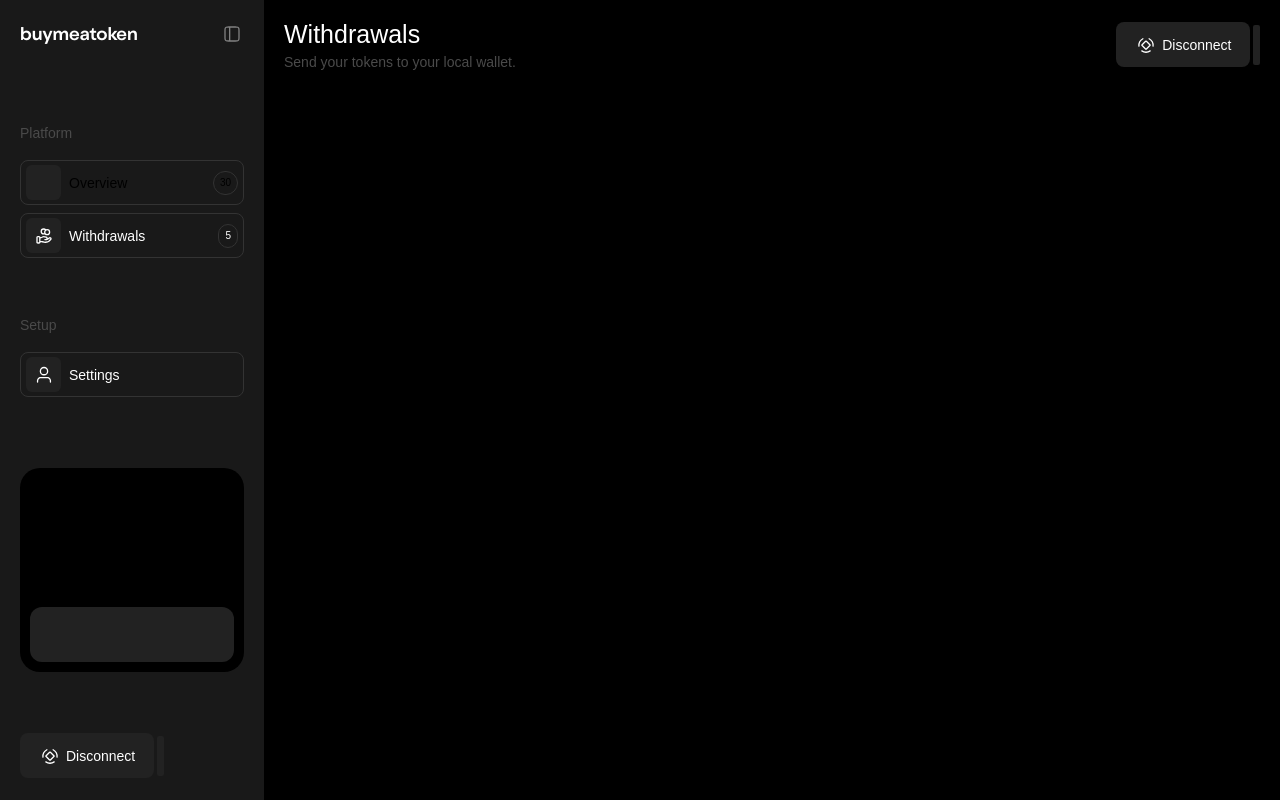
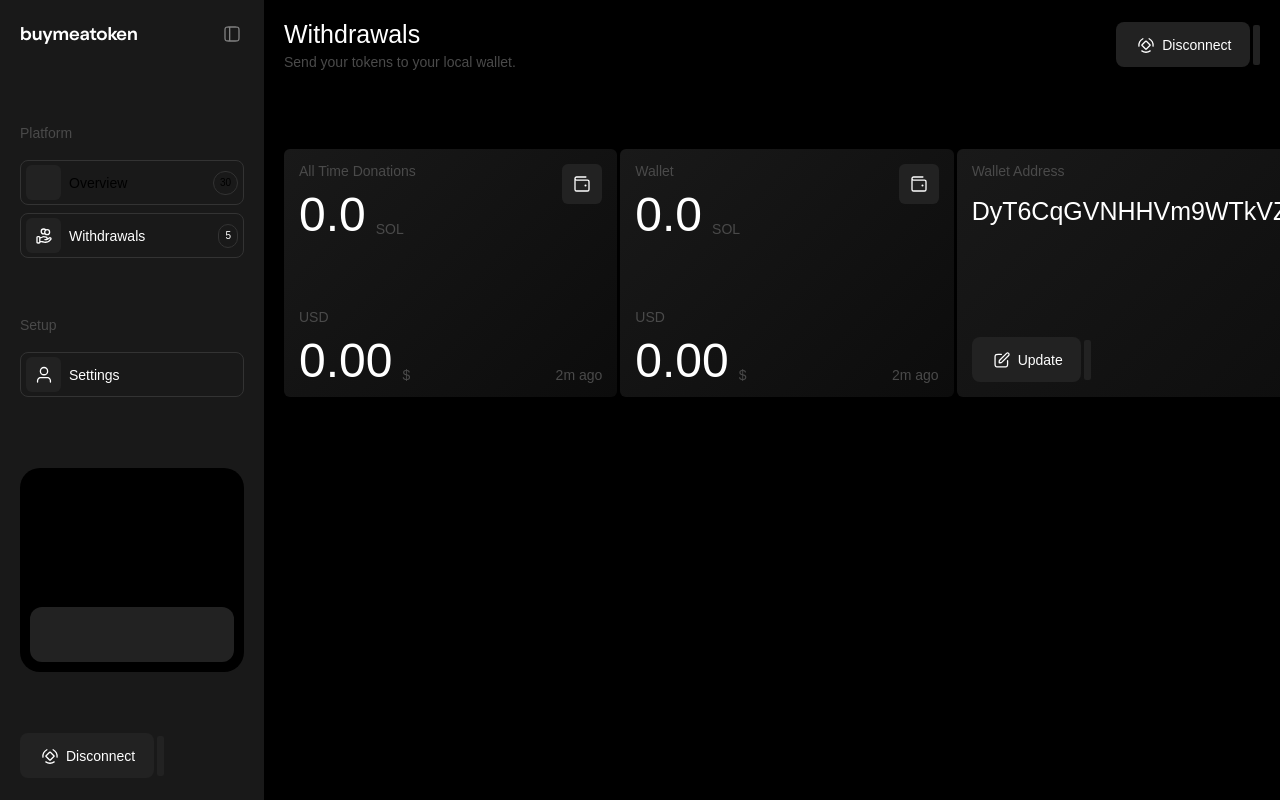
Before and after one commit to Nsude/buymeatoken, a Next.js app: page /dashboard/withdrawals in a window 1280 px wide. Built offline with nearby package versions, Linux system fonts and the light colour scheme; a web font is replaced by a local one.

Commit message:
fresh cards implemented

```diff
--- a/app/dashboard/layout.tsx
+++ b/app/dashboard/layout.tsx
@@ -27,7 +27,7 @@ export default function DashboardLayout({ children }: Props) {
   }
 
   return (
-    <div className="w-full h-screen relative flex items-start gap-x-[1.25rem]">
+    <div className="w-full h-screen overflow-clip relative flex items-start gap-x-[1.25rem]">
       <div className="flex-1">
         <DashboardNavigation />
       </div>
--- a/app/dashboard/page.tsx
+++ b/app/dashboard/page.tsx
@@ -1,14 +1,22 @@
 "use client";
 
-import AllTimeDonationsCard from "../../components/dashboard/AllTimeDonationsCard";
-import BalanceCard from "../../components/dashboard/BalanceCard";
+import { useRouter } from "next/navigation";
+import InfoCard from "../../components/dashboard/InfoCard";
+import CardWithButton from "../../components/dashboard/CardWithButton";
 import CreateLinkCard from "../../components/dashboard/CreateLinkCard";
 import Transactions from "../../components/dashboard/Transactions";
+import WithdrawIcon from "../../public/icons/WithdrawIcon";
 
 export default function Dashboard() {
+  const router = useRouter();
+
+  const handleWithdraw = () => {
+    router.push('/dashboard/withdrawals');
+  }
+
   return (
-    <div className="py-[1.375rem] w-full h-screen pr-[1.375rem] flex flex-col
-    gap-y-[1.25rem] overflow-clip">
+    <div className="py-[1.375rem] min-w-full max-w-[calc(100%-17.75rem)] h-screen pr-[1.375rem]
+    flex flex-col gap-y-[1.25rem] overflow-clip">
       <span className="flex flex-col gap-y-[0.5rem] mb-[3.75rem]">
         <h2 className="text-title">Overview</h2>
         <span className="text-label-gray">Setup and manage your donations.</span>
@@ -20,16 +28,20 @@ export default function Dashboard() {
           <CreateLinkCard />
         </div>
         <div className="w-[30%] h-full">
-          <AllTimeDonationsCard
-            donations={0}
+          <InfoCard
+            firstLabel="All Time Donations"
+            value={0}
             toUSD={0}
             lastUpdated={(Math.floor(Date.now() / 1000) - 120)} // convert to seconds
           />
         </div>
         <div className="w-[30%] h-full">
-          <BalanceCard
-            balance={0}
-            handleWithdraw={() => {}}
+          <CardWithButton
+            label="Balance"
+            value={0}
+            buttonLabel="Withdraw"
+            buttonIcon={<WithdrawIcon />}
+            handleClick={handleWithdraw}
           />
         </div>
       </div>
--- a/app/dashboard/withdrawals/page.tsx
+++ b/app/dashboard/withdrawals/page.tsx
@@ -1,10 +1,51 @@
+"use client";
+
+import InfoCard from "../../../components/dashboard/InfoCard";
+import CardWithButton from "../../../components/dashboard/CardWithButton";
+import EditIcon from "../../../public/icons/EditIcon";
+
 export default function Withdrawals() {
+
+  const handleUpdateAddress = () => {
+
+  }
+
   return (
-    <div className="py-[1.375rem]">
-      <span className="flex flex-col gap-y-[0.5rem]">
+    <div className="py-[1.375rem] min-w-full max-w-[calc(100%-17.75rem)] h-screen pr-[1.375rem] flex
+    flex-col gap-y-[1.25rem] overflow-clip">
+      <span className="flex flex-col gap-y-[0.5rem] mb-[3.75rem]">
         <h2 className="text-title">Withdrawals</h2>
         <span className="text-label-gray">Send your tokens to your local wallet.</span>
       </span>
+
+      <div className="flex items-center gap-x-[3px] min-h-[15.5rem]">
+        <div className="w-[30%] h-full">
+          <InfoCard
+            firstLabel="All Time Donations"
+            value={0}
+            toUSD={0}
+            lastUpdated={(Math.floor(Date.now() / 1000) - 120)} // convert to seconds
+          />
+        </div>
+        <div className="w-[30%] h-full">
+          <InfoCard
+            firstLabel="Wallet"
+            value={0}
+            toUSD={0}
+            lastUpdated={(Math.floor(Date.now() / 1000) - 120)} // convert to seconds
+          />
+        </div>
+        <div className="w-[40%] h-full min-w-0">
+          <CardWithButton
+            label="Wallet Address"
+            value={'DyT6CqGVNHHVm9WTkVZJg3Mw4YQ9C9jh3MAx5rKkPPM2'}
+            buttonLabel="Update"
+            hideUnit={true}
+            buttonIcon={<EditIcon />}
+            handleClick={handleUpdateAddress}
+          />
+        </div>
+      </div>
     </div>
   )
 }
--- /dev/null
+++ b/components/dashboard/CardWithButton.tsx
@@ -0,0 +1,56 @@
+"use client";
+
+import WalletIcon from "../../public/icons/WalletIcon";
+import PrimaryButton from "../buttons/PrimaryButton";
+
+interface Props {
+  label: string;
+  buttonLabel: string;
+  buttonIcon: React.ReactNode;
+  value: number | string;
+  hideUnit?: boolean;
+  handleClick: () => void;
+}
+
+export default function CardWithButton(
+  {
+    value,
+    handleClick,
+    buttonLabel,
+    buttonIcon,
+    hideUnit,
+    label,
+  }: Props
+) {
+  return (
+    <div className="relative flex justify-between w-full h-full bg-card-bg-gradient
+    rounded-[6px] p-[0.9375rem]">
+      {/* Left side */}
+      <div className="flex flex-col justify-between w-[85%]">
+        <div className="flex flex-col gap-y-[0.9375rem] text-label-gray">
+          <span>{label}</span>
+          <span className="flex items-end gap-x-[0.625rem] ">
+            <span className={` text-white truncate max-w-full
+              ${hideUnit ? 'leading-[1.5] text-title' : 'leading-[0.9] text-title-large'}
+            `}>
+              {value === 0 ? "0.0" : value}
+            </span>
+            {!hideUnit && <span>SOL</span>}
+          </span>
+        </div>
+
+        <PrimaryButton
+          label={buttonLabel}
+          Icon={buttonIcon}
+          handleClick={handleClick}
+        />
+      </div>
+
+      {/* right side */}
+      <span className="h-[2.5rem] max-w-[2.5rem] basis-[20%]
+        bg-dark-gray rounded-[6px] flex items-center justify-center">
+        <WalletIcon />
+      </span>
+    </div>
+  )
+}
--- a/components/dashboard/AllTimeDonationsCard.tsx
+++ b/components/dashboard/InfoCard.tsx
@@ -2,14 +2,16 @@ import WalletIcon from "../../public/icons/WalletIcon";
 import { getTimeAgo } from "../../utility/timeAgo";
 
 interface Props {
-  donations: number;
+  firstLabel: string;
+  value: number;
   toUSD: number;
-  lastUpdated: number;
+  lastUpdated?: number;
 }
 
-export default function AllTimeDonationsCard (
+export default function InfoCard(
   {
-    donations,
+    firstLabel,
+    value,
     toUSD,
     lastUpdated
   }: Props
@@ -20,10 +22,10 @@ export default function AllTimeDonationsCard (
       {/* Left side */}
       <div className="flex flex-col justify-between w-[80%]">
         <div className="flex flex-col gap-y-[0.9375rem] text-label-gray">
-          <span>All Time Donations</span>
+          <span>{firstLabel}</span>
           <span className="flex items-end gap-x-[0.625rem]">
             <span className="text-title-large leading-[0.9] text-white truncate">
-              {donations === 0 ? "0.0" : donations}
+              {value === 0 ? "0.0" : value}
             </span>
             <span>SOL</span>
           </span>
@@ -47,7 +49,9 @@ export default function AllTimeDonationsCard (
           <WalletIcon />
         </span>
 
-        <span className="text-label-gray"> {getTimeAgo(lastUpdated)} </span>
+        { lastUpdated &&
+          <span className="text-label-gray"> {getTimeAgo(lastUpdated)} </span>
+        }
       </div>
     </div>
   )
--- a/components/dashboard/TransactionListItem.tsx
+++ b/components/dashboard/TransactionListItem.tsx
@@ -33,9 +33,11 @@ export default function TransactionListItem() {
       </div>
 
       {/* Token Logo */}
-      <LogoTokenIcon color="#4A4A4A" size={22} />
+      <span className="hidden 2xl:block">
+        <LogoTokenIcon color="#4A4A4A" size={22} />
+      </span>
 
-      <div>
+      <div className="text-nowrap">
         <div className="flex items-center justify-end gap-x-[0.625rem] mb-1.5">
           <span>{0.382} &nbsp; {"ACR"}</span>
           <ChevronRightIcon size={18} />
--- a/components/dashboard/BalanceCard.tsx
+++ b/components/dashboard/WalletAddressCard.tsx
@@ -5,11 +5,11 @@ import WithdrawIcon from "../../public/icons/WithdrawIcon";
 import PrimaryButton from "../buttons/PrimaryButton";
 
 interface Props {
-  balance: number;
-  handleWithdraw: () => void;
+  address: number;
+  handleUpdateAddress: () => void;
 }
 
-export default function BalanceCard({ balance, handleWithdraw }: Props) {
+export default function WalletAddressCard({ address, handleUpdateAddress }: Props) {
   return (
     <div className="relative flex justify-between w-full h-full bg-card-bg-gradient
     rounded-[6px] p-[0.9375rem]">
@@ -19,7 +19,7 @@ export default function BalanceCard({ balance, handleWithdraw }: Props) {
           <span>Balance</span>
           <span className="flex items-end gap-x-[0.625rem]">
             <span className="text-title-large leading-[0.9] text-white truncate">
-              {balance === 0 ? "0.0" : balance}
+              {address === 0 ? "0.0" : address}
             </span>
             <span>SOL</span>
           </span>
@@ -28,7 +28,7 @@ export default function BalanceCard({ balance, handleWithdraw }: Props) {
         <PrimaryButton
           label="withdraw"
           Icon={<WithdrawIcon />}
-          handleClick={handleWithdraw}
+          handleClick={handleUpdateAddress}
         />
       </div>
 
```
